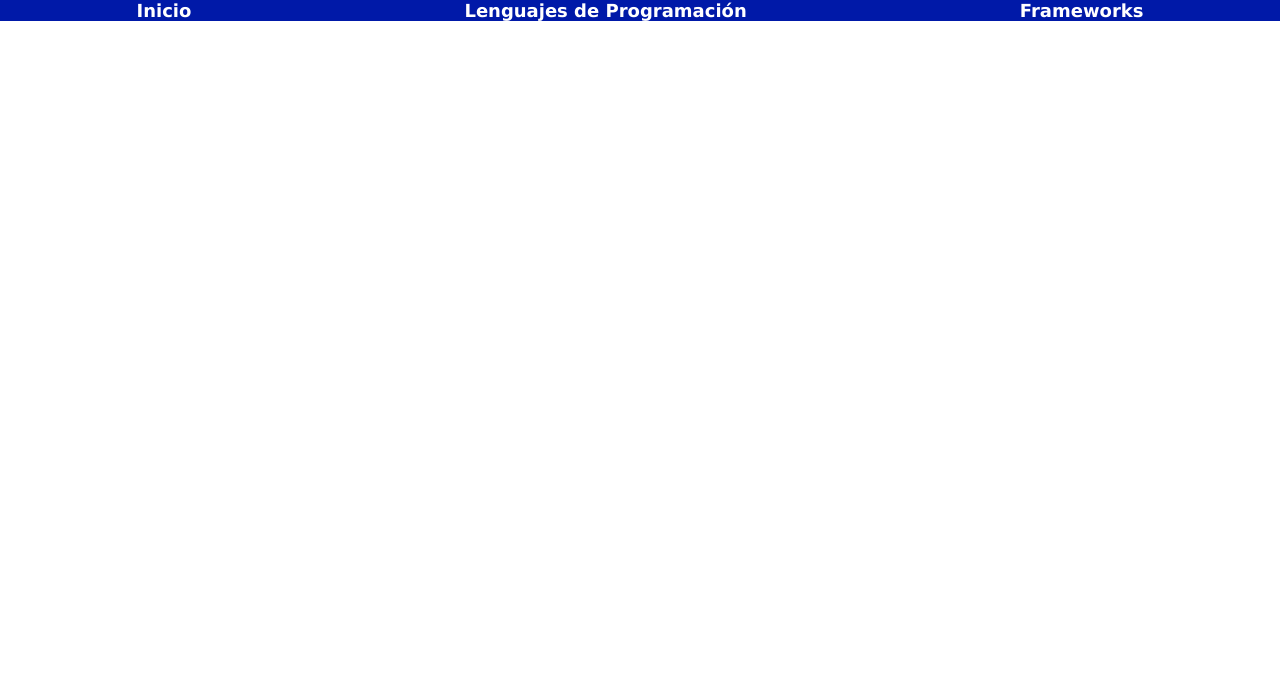
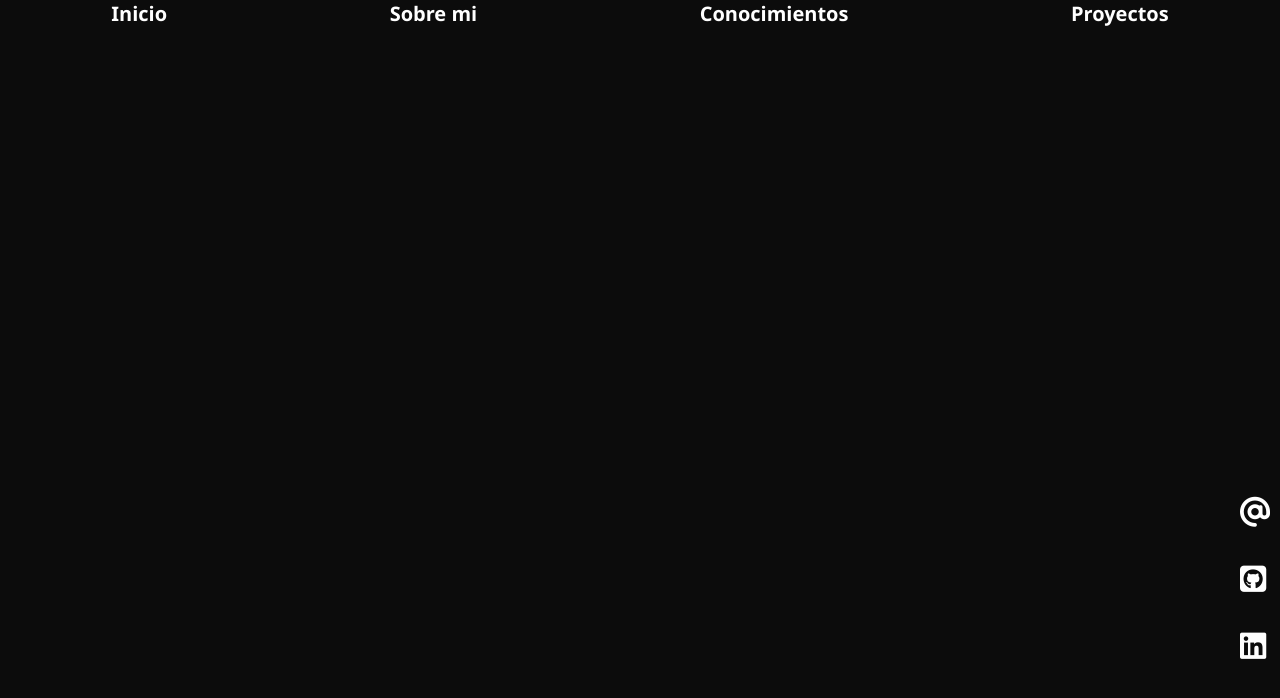
Before and after one commit to AcisAveS/portafolio-web, a plain HTML site: page index.html in a window 1280 px wide. Drawn offline with Linux system fonts and the light colour scheme.

Commit message:
Se reestructuro el como sera el portafolio y se agrego en el lateral derecho la barra de contactos

```diff
--- a/css/menu.css
+++ /dev/null
@@ -1,20 +0,0 @@
-.menu {
-    background-color: rgb(0, 25, 168);
-    color: white;
-    width: 100%;
-}
-
-.menu ul {
-    display: flex;
-    justify-content: space-around;
-    padding: 0;
-    margin: 0;
-    text-decoration: none;
-    list-style: none;
-}
-
-.menu ul li {
-    font-family: Verdana, Geneva, Tahoma, sans-serif;
-    font-weight: bolder;
-    font-size: 18px;
-}
--- a/index.html
+++ b/index.html
@@ -1,28 +1,100 @@
 <!DOCTYPE html>
-<html lang="es">
+<html lang="en">
   <head>
     <meta charset="UTF-8" />
     <meta name="viewport" content="width=device-width, initial-scale=1.0" />
-    <title>Mi Portafolio</title>
-
-    <link rel="stylesheet" href="css/menu.css" />
-    <script src="js/jquery-3.7.1.min.js"></script>
+    <title>Mi portafoao</title>
+    <script
+      src="https://kit.fontawesome.com/8ce9115bc8.js"
+      crossorigin="anonymous"
+    ></script>
+    <script></script>
 
     <style>
       html,
       body {
+        margin: 0;
+        height: 100%;
+      }
+      body {
+        background-color: rgb(12, 12, 12);
+      }
+
+      .navegacion {
+        display: flex;
+        height: 40px;
+        flex-direction: row;
+        justify-content: space-around;
+        text-align: center;
         width: 100%;
-        margin: 0;
+        font-size: 20px;
+        font-weight: bold;
+        font-family: "Segoe UI", Tahoma, Geneva, Verdana, sans-serif;
+      }
+
+      .navegacion a {
+        text-decoration: none;
+        color: rgb(255, 255, 255);
+      }
+
+      .contacto {
+        position: fixed;
+        height: 200px;
+        width: auto;
+        top: 60%;
+        right: 0;
+        z-index: 999;
+        display: flex;
+        flex-direction: column;
+        justify-content: space-around;
+      }
+      .contacto a {
+        color: rgb(255, 255, 255);
+        padding-right: 10px;
+        font-size: 15px;
+        transition: transform 0.2s;
+        text-decoration: none;
+      }
+
+      .contacto a:hover {
+        transform: scale(1.5);
+      }
+
+      @media screen and (max-height: 460px) {
+        .contacto {
+          top: 30%;
+        }
       }
     </style>
   </head>
   <body>
-    <nav class="menu">
-      <ul>
-        <li>Inicio</li>
-        <li>Lenguajes de Programación</li>
-        <li>Frameworks</li>
-      </ul>
+    <!-- Barra de navegacion fija en la parte superior -->
+    <nav class="navegacion">
+      <a href="#inicio">Inicio</a>
+      <a href="#sobre_mi">Sobre mi</a>
+      <a href="#conocimientos">Conocimientos</a>
+      <a href="#proyectos">Proyectos</a>
     </nav>
+
+    <!-- Fin de la barra de navagcion -->
+
+    <!-- Inicia barra lateral de contactos  -->
+    <section class="contacto">
+      <a href="" target="_blank"><i class="fa-solid fa-at fa-2xl"></i> </a>
+      <a href="https://github.com/AcisAveS" target="_blank"
+        ><i class="fa-brands fa-square-github fa-2xl"></i>
+      </a>
+      <a href="" target="_blank">
+        <i class="fa-brands fa-linkedin fa-2xl"> </i>
+      </a>
+    </section>
+    <!-- Fin de la barra lateral de contactos  -->
+
+    <!-- Inicia el contenido de la pagina -->
+    <section id="inicio" class=""></section>
+    <section id="sobre_mi" class=""></section>
+    <section id="conocimientos" class=""></section>
+    <section id="proyectos" class=""></section>
+    <!-- Fin el contenido de la pagina -->
   </body>
 </html>
```
